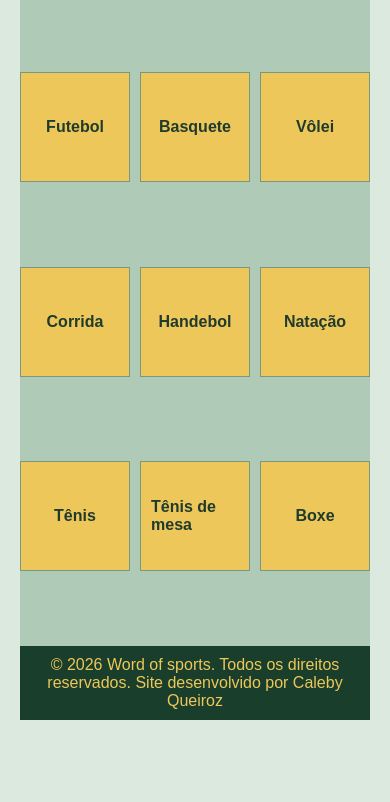
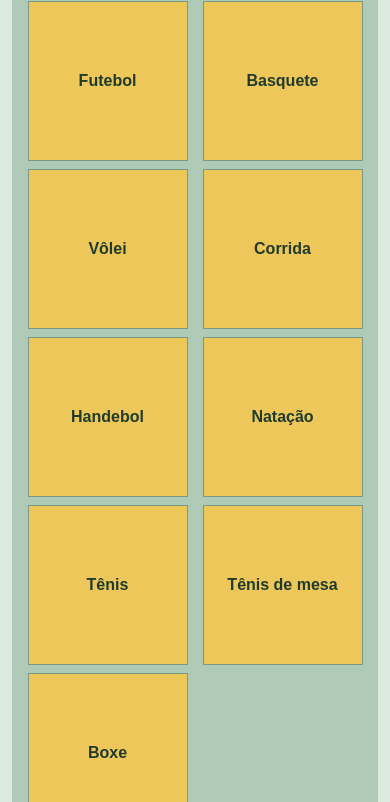
Before and after one commit to calebyqueirozjc-collab/Site_trabalho_escolar, a plain HTML site: page index.html in a window 390 px wide. Shown: the part 104-906 px from the top of the page. Before the commit the page ends 844 px from the top, so only its background shows below. Drawn offline with Linux system fonts and the light colour scheme.

Commit message:
Torna o site responsivo

```diff
--- a/css/index.css
+++ b/css/index.css
@@ -147,6 +147,24 @@ footer {
 }
 
 @media (max-width: 700px) {
+    body:not(.pagina-esporte) {
+        height: auto;
+        min-height: 100vh;
+        min-height: 100dvh;
+    }
+
+    .abas {
+        flex: 0 0 auto;
+        grid-template-columns: repeat(2, minmax(0, 1fr));
+        align-content: start;
+        overflow: visible;
+        padding: 16px;
+    }
+
+    .aba {
+        width: min(100%, 160px);
+    }
+
     .pagina-esporte {
         height: auto;
         min-height: 100dvh;
@@ -166,3 +184,32 @@ footer {
         height: min(42vh, 320px);
     }
 }
+
+@media (max-width: 420px) {
+    body {
+        padding: 12px;
+    }
+
+    .abas {
+        gap: 8px;
+        padding: 12px;
+    }
+
+    .aba {
+        padding: 8px;
+        text-align: center;
+    }
+
+    .detalhe-conteudo {
+        gap: 16px;
+        padding: 12px;
+    }
+
+    .imagem-esporte {
+        height: min(38vh, 260px);
+    }
+
+    footer {
+        line-height: 1.5;
+    }
+}
```
